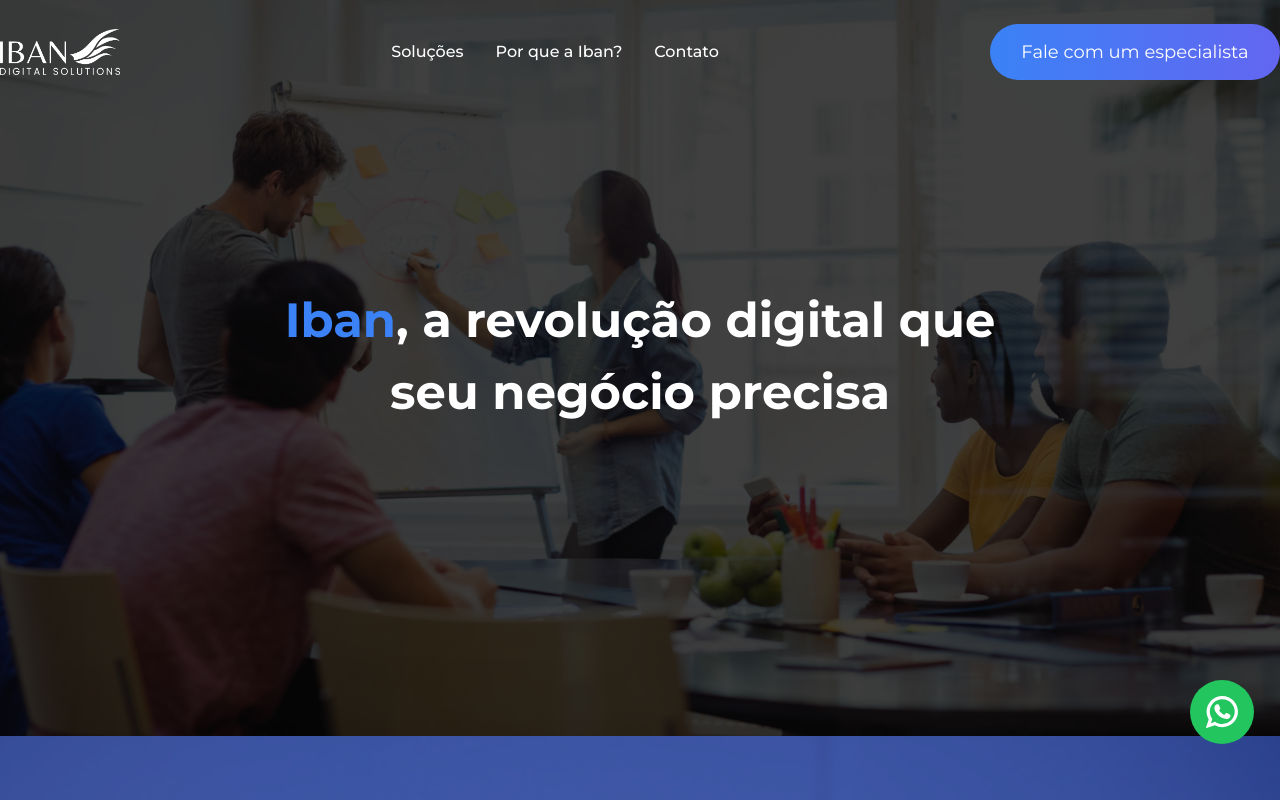
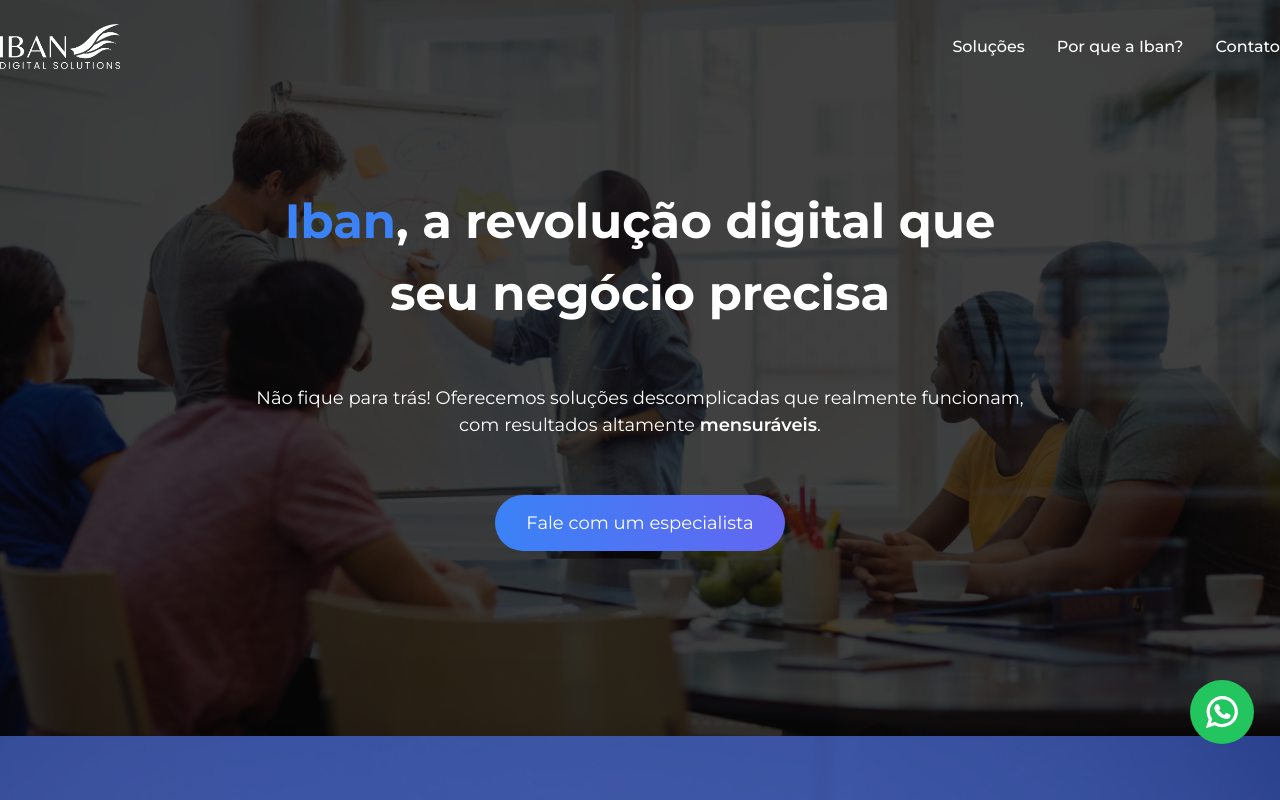
Before and after one commit to ronaldscruz/ibandigital, a Next.js app: page / in a window 1280 px wide. Shown: the top 800 px of the page. Built offline with nearby package versions, Linux system fonts and the light colour scheme.

Commit message:
feat: move cta position, add paragraph to home banner

```diff
--- a/src/components/Home/HomeBanner/HomeBanner.jsx
+++ b/src/components/Home/HomeBanner/HomeBanner.jsx
@@ -9,14 +9,20 @@
     <section className="flex w-full h-[92vh] justify-center bg-black">
       <div className="flex flex-col justify-center items-center h-full w-content max-w-full z-10 xl:p-0 p-6">
         <h1
-          className="text-white font-bold text-3xl md:text-5xl mb-6 w-[800px] max-w-full leading-normal text-center leading-normal md:leading-normal"
+          className="text-white font-bold text-3xl md:text-5xl w-[800px] max-w-full leading-normal text-center leading-normal md:leading-normal"
           key="banner-title"
         >
           <span className="text-blue-500">Iban</span>, a revolução digital que
           seu negócio precisa
         </h1>
 
-        <div className="w-full flex justify-center mt-6 md:hidden">
+        <p className="w-[800px] max-w-full text-center text-white text-lg my-14 sm:leading-normal leading-normal">
+          Não fique para trás! Oferecemos soluções descomplicadas que realmente
+          funcionam, com resultados altamente{" "}
+          <span className="font-semibold">mensuráveis</span>.{" "}
+        </p>
+
+        <div className="w-full flex justify-center">
           <PlaceOrderButton />
         </div>
       </div>
--- a/src/components/Home/Research/Research.jsx
+++ b/src/components/Home/Research/Research.jsx
@@ -92,7 +92,7 @@
                 </li>
               </motion.ul>
             ) : (
-              <div style={{ height: "900px" }} />
+              <div style={{ height: "100vh" }} />
             )}
           </AnimatePresence>
         </div>
--- a/src/components/layout/FloatingWhatsappButton/FloatingWhatsappButton.jsx
+++ b/src/components/layout/FloatingWhatsappButton/FloatingWhatsappButton.jsx
@@ -7,7 +7,7 @@
   return (
     <div
       id="floating-whatsapp-button"
-      className="fixed right-[26px] bottom-[26px] w-[64px] h-[64px] 2xl:w-[92px] 2xl:h-[92px] bg-green-500 rounded-full z-30"
+      className="fixed right-[26px] bottom-[26px] w-[64px] h-[64px] 2xl:w-[84px] 2xl:h-[84px] bg-green-500 rounded-full z-30"
     >
       <a href="https://wa.me/551151960569?text=Ol%C3%A1%21%20Venho%20atrav%C3%A9s%20do%20site%20da%20Iban%20Digital%20e%20gostaria%20de%20receber%20atendimento%20especializado.">
         <button className="flex items-center justify-center">
--- a/src/components/layout/Navbar/Navbar.jsx
+++ b/src/components/layout/Navbar/Navbar.jsx
@@ -2,7 +2,6 @@
 
 import Image from "next/image";
 import { useState } from "react";
-import PlaceOrderButton from "../../common/PlaceOrderButton/PlaceOrderButton";
 import Link from "next/link";
 import MobileMenu from "./MobileMenu";
 import { motion } from "framer-motion";
@@ -48,9 +47,7 @@
           {renderOptions(DEFAULT_MENU_OPTIONS)}
         </ul>
 
-        <div className="flex items-center gap-4">
-          <PlaceOrderButton className="md:block hidden" />
-          <div className="xl:hidden block">
+        <div className="flex items-center gap-4 xl:hidden block">
           <motion.button
             whileTap={{ scale: 0.87 }}
             className="cursor-pointer border border-white rounded-full p-2"
@@ -72,7 +69,6 @@
           />
         </div>
       </div>
-      </div>
     </nav>
   );
 }
```
Lines whose indentation alone changed are shown as unchanged.
